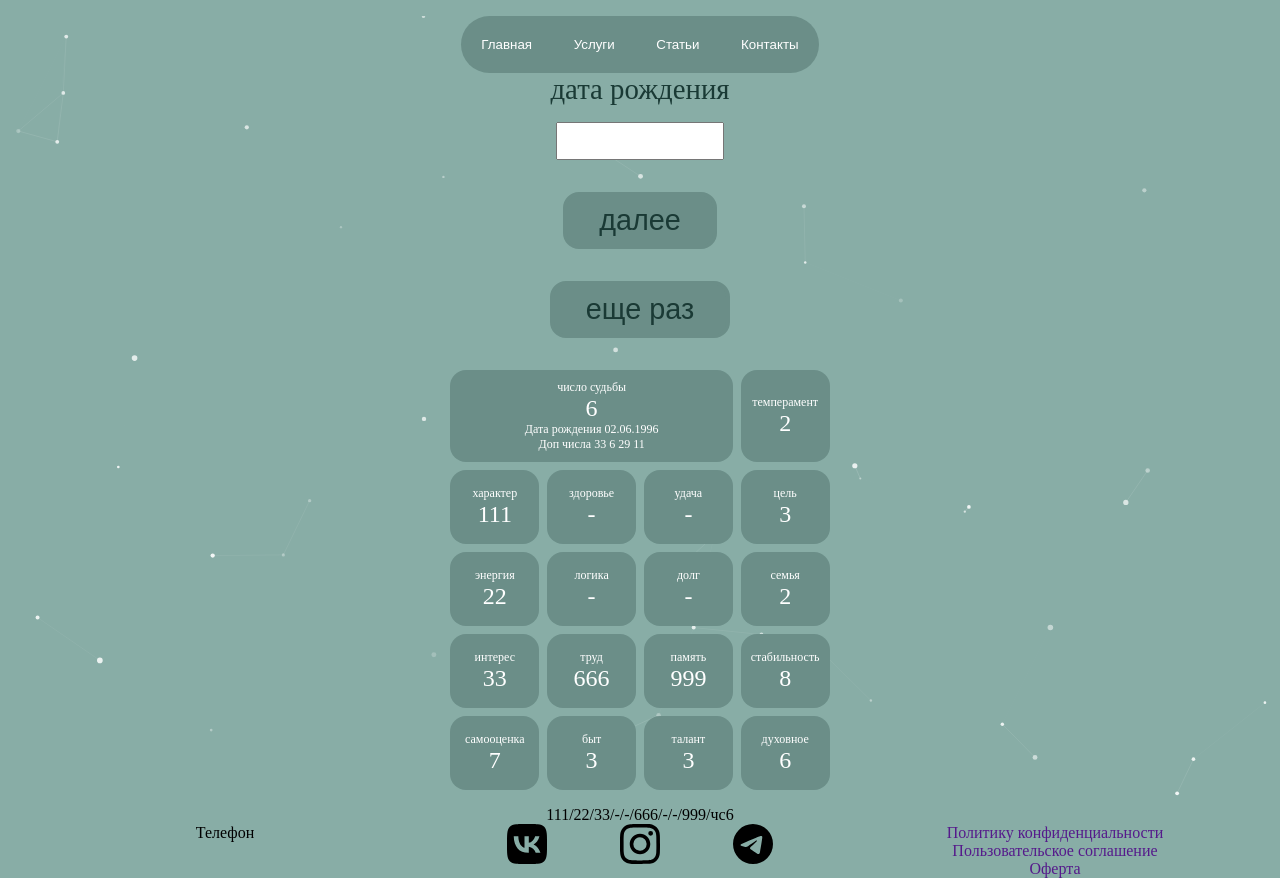
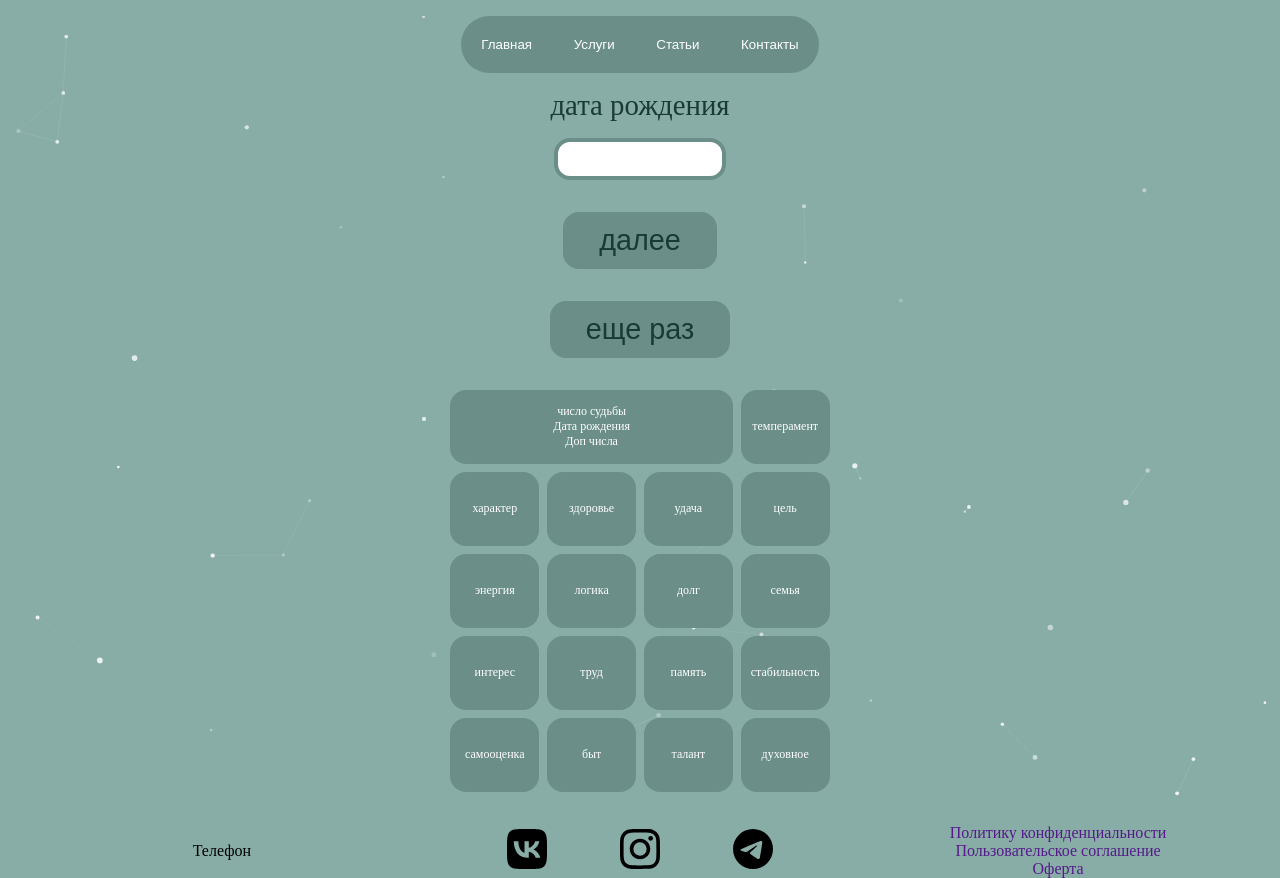
Before and after one commit to BrightBtw/Astra, a website built with Vite: page index.html in a window 1280 px wide. Built offline with nearby package versions, Linux system fonts and the light colour scheme.

Commit message:
исправлены стили

```diff
--- a/src/components/footer/footer.scss
+++ b/src/components/footer/footer.scss
@@ -1,6 +1,14 @@
 .footer {
   display: flex;
-  justify-content: space-evenly;
+  flex-direction: column;
+  align-items: center;
+  row-gap: 1rem;
+
+  @include respond("tablet") {
+    flex-direction: row;
+    justify-content: space-between;
+    align-items: none;
+  }
 
   &__law {
     display: flex;
--- a/src/components/main/main.html
+++ b/src/components/main/main.html
@@ -5,6 +5,7 @@
       id="birthday_input"
       type="tel"
       class="main__input"
+      minlength="8"
       maxlength="8"
       required
     />
@@ -15,80 +16,80 @@
     <ul class="square__list">
       <li class="square__item square__header-item">
         <p>число судьбы</p>
-        <span>6</span>
-        <p>Дата рождения 02.06.1996</p>
-        <p>Доп числа 33 6 29 11</p>
+        <span></span>
+        <p>Дата рождения</p>
+        <p>Доп числа</p>
       </li>
       <li class="square__item">
         <p>темперамент</p>
-        <span>2</span>
+        <span></span>
       </li>
       <li class="square__item">
         <p>характер</p>
-        <span>111</span>
+        <span></span>
       </li>
       <li class="square__item">
         <p>здоровье</p>
-        <span>-</span>
+        <span></span>
       </li>
       <li class="square__item">
         <p>удача</p>
-        <span>-</span>
+        <span></span>
       </li>
       <li class="square__item">
         <p>цель</p>
-        <span>3</span>
+        <span></span>
       </li>
       <li class="square__item">
         <p>энергия</p>
-        <span>22</span>
+        <span></span>
       </li>
       <li class="square__item">
         <p>логика</p>
-        <span>-</span>
+        <span></span>
       </li>
       <li class="square__item">
         <p>долг</p>
-        <span>-</span>
+        <span></span>
       </li>
       <li class="square__item">
         <p>семья</p>
-        <span>2</span>
+        <span></span>
       </li>
       <li class="square__item">
         <p>интерес</p>
-        <span>33</span>
+        <span></span>
       </li>
       <li class="square__item">
         <p>труд</p>
-        <span>666</span>
+        <span></span>
       </li>
       <li class="square__item">
         <p>память</p>
-        <span>999</span>
+        <span></span>
       </li>
       <li class="square__item">
         <p>стабильность</p>
-        <span>8</span>
+        <span></span>
       </li>
       <li class="square__item">
         <p>самооценка</p>
-        <span>7</span>
+        <span></span>
       </li>
       <li class="square__item">
         <p>быт</p>
-        <span>3</span>
+        <span></span>
       </li>
       <li class="square__item">
         <p>талант</p>
-        <span>3</span>
+        <span></span>
       </li>
       <li class="square__item">
         <p>духовное</p>
-        <span>6</span>
+        <span></span>
       </li>
     </ul>
-    <p class="summtext">111/22/33/-/-/666/-/-/999/чс6</p>
+    <p class="summtext"></p>
     <!-- <input type="text" class="copytext" /> -->
   </div>
 </main>
--- a/src/components/main/main.scss
+++ b/src/components/main/main.scss
@@ -18,6 +18,16 @@
   &__input {
     width: 10rem;
     height: 2rem;
+    font-size: 1.8rem;
+    text-align: center;
+    color: $btnText-color;
+    border: 4px solid $secondary;
+    border-radius: 1rem;
+
+    &:focus {
+      outline: none;
+      border: 4px solid $btnText-color;
+    }
   }
 
   &__container {
@@ -41,7 +51,6 @@
     }
 
     &:active {
-      background-color: $btnText-color;
       color: $mainText-color;
     }
   }
--- a/src/js/PythagoreanSquare.js
+++ b/src/js/PythagoreanSquare.js
@@ -38,7 +38,7 @@ inputEl.oninput = () => {
 };
 buttonEl.onclick = () => {
   if (inputEl.value.replace(/\D/g, "").length != 8) {
-    inputEl.style.border = "3px solid #9b4040";
+    inputEl.style.border = "4px solid #9b4040";
   } else {
     inputEl.style.border = "";
     let itemArr = document.querySelectorAll(".square__item");
--- /dev/null
+++ b/src/scss/_mixsins.scss
@@ -0,0 +1,6 @@
+@mixin respond($media) {
+  $size: map-get($breakpoints, $media);
+  @media screen and (min-width: #{$size + 1px}) {
+    @content;
+  }
+}
--- a/src/scss/_variables.scss
+++ b/src/scss/_variables.scss
@@ -9,3 +9,11 @@ $mainText-color: #ffffff;
 $paragraph-color: #e6f7f4;
 // — Цвет для загаловков
 $secondary: #6b8e88;
+
+$red: #9b4040;
+
+$breakpoints: (
+  "phone": 480px,
+  "tablet": 768px,
+  "desktop": 1024px,
+);
--- a/src/scss/style.scss
+++ b/src/scss/style.scss
@@ -1,4 +1,5 @@
 @import "variables";
+@import "../scss/mixsins";
 @import "reset";
 @import "../scss/canvas";
 @import "../components/header/header";
@@ -12,6 +13,7 @@ body {
   grid-template-rows: auto 0.93fr auto;
   flex-direction: column;
   padding: 1rem;
+  row-gap: 1rem;
 }
 
 span {
```
